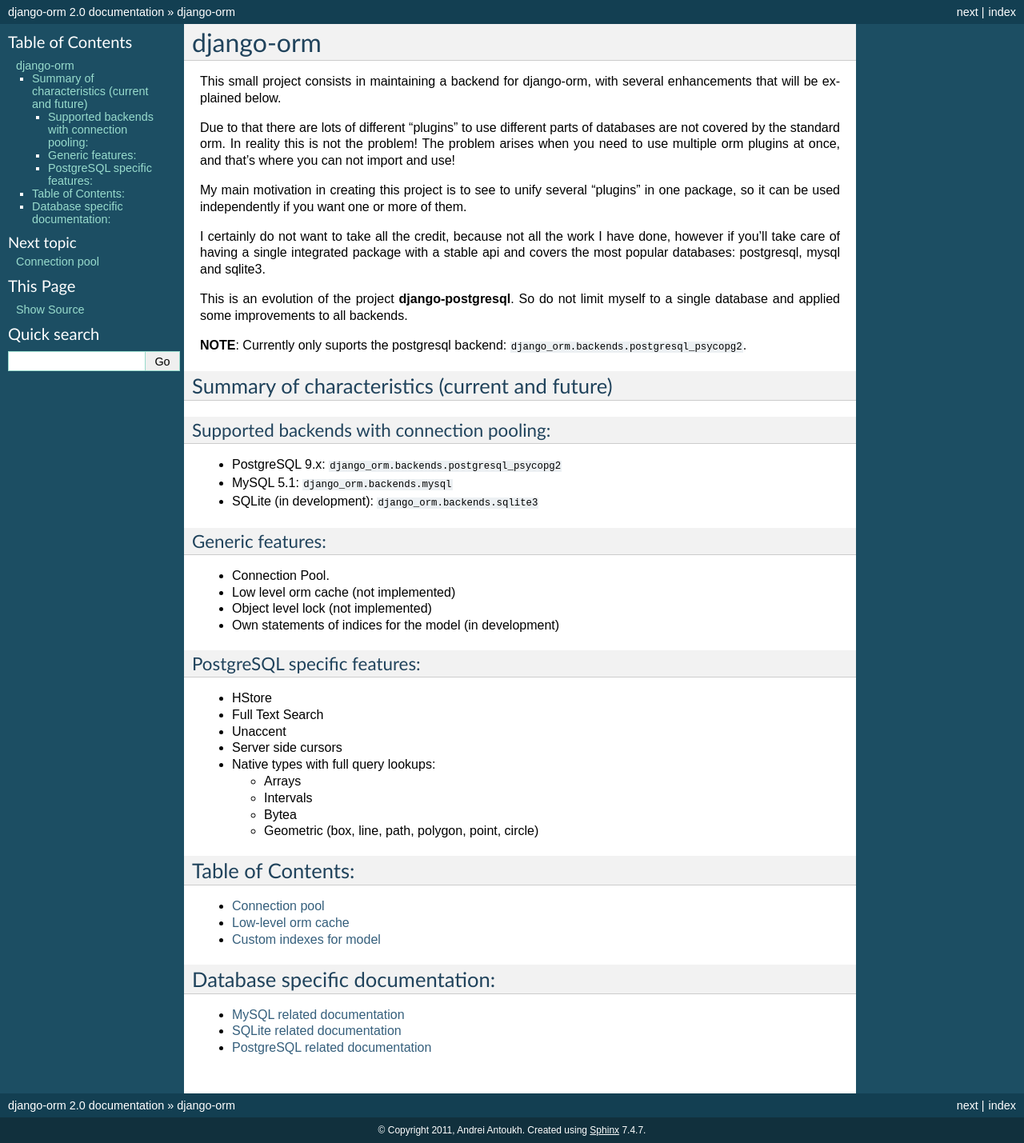
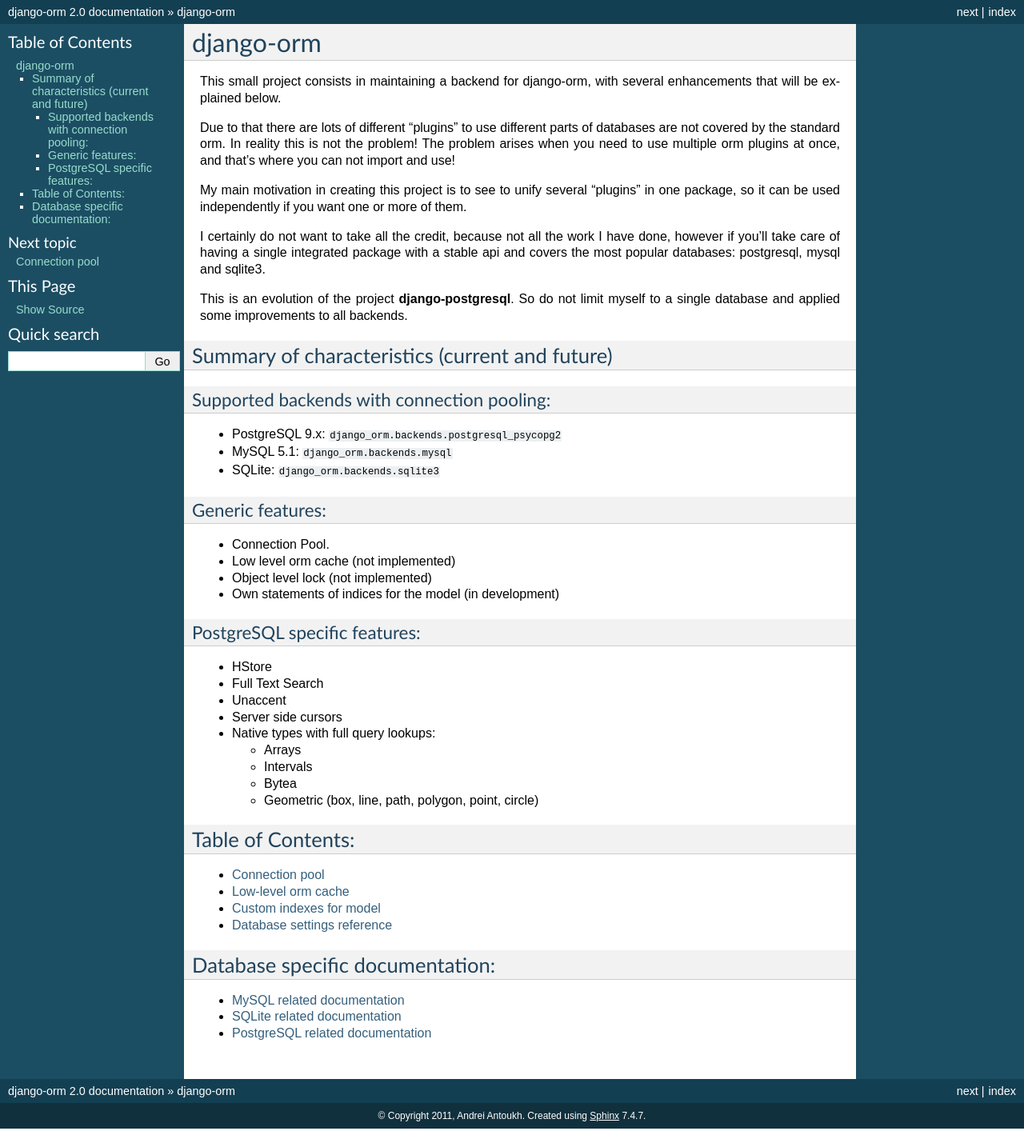
Before and after one commit to EnTeQuAk/django-orm, a Sphinx documentation site: the page built from doc/source/index.rst, in a window 1280 px wide. Shown: the whole page at 80% size. Built offline with Sphinx 7.4.7, drawn with Linux system fonts in a browser that asks for light colours.

Commit message:
Improved documentation.

```diff
--- a/doc/source/index.rst
+++ b/doc/source/index.rst
@@ -16,8 +16,6 @@
 This is an evolution of the project **django-postgresql**. So do not limit myself to a single database and applied some
 improvements to all backends.
 
-**NOTE**: Currently only suports the postgresql backend: ``django_orm.backends.postgresql_psycopg2``.
-
 Summary of characteristics (current and future)
 -----------------------------------------------
 
@@ -26,7 +24,7 @@
 
 * PostgreSQL 9.x: ``django_orm.backends.postgresql_psycopg2``
 * MySQL 5.1: ``django_orm.backends.mysql``
-* SQLite (in development): ``django_orm.backends.sqlite3``
+* SQLite: ``django_orm.backends.sqlite3``
 
 Generic features:
 ^^^^^^^^^^^^^^^^^
@@ -60,6 +58,7 @@
    orm-pool.rst
    orm-cache.rst
    orm-indexes.rst
+   orm-settings.rst
 
 
 Database specific documentation:
--- a/doc/source/orm-pool.rst
+++ b/doc/source/orm-pool.rst
@@ -8,7 +8,7 @@
 In the backend, incorporates 2 types of pooled connections: QueuePool
 and PersistentPool (default).
 
-**NOTE**: Currently only suports the postgresql backend: ``django_orm.backends.postgresql_psycopg2``.
+**New**: Now supports backends: postgresql_psycopg2, mysql and sqlite3.
 
 Classes:
 ^^^^^^^^
@@ -27,7 +27,7 @@
 
 .. code-block:: python
 
-    from django_orm. import POOLTYPE_QUEUE
+    from django_orm import POOLTYPE_QUEUE
 
     DATABASES = {
         'default': {
```
Also changed, not shown: doc/source/orm-settings.rst (added, +14 -0 lines), 1 other file.
